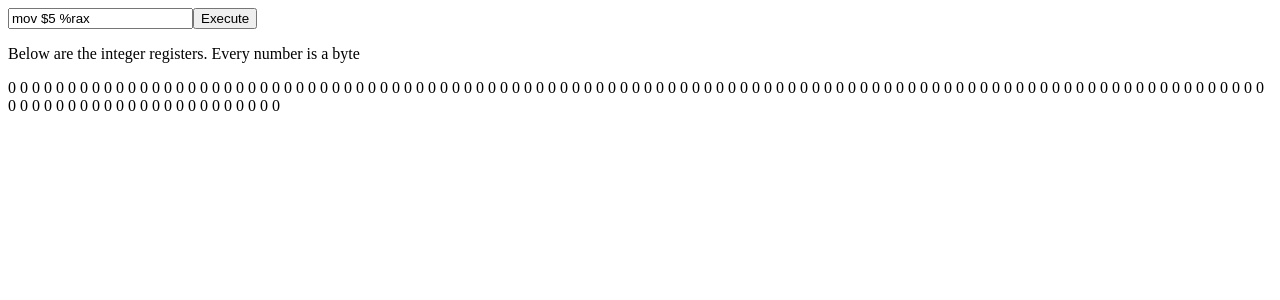
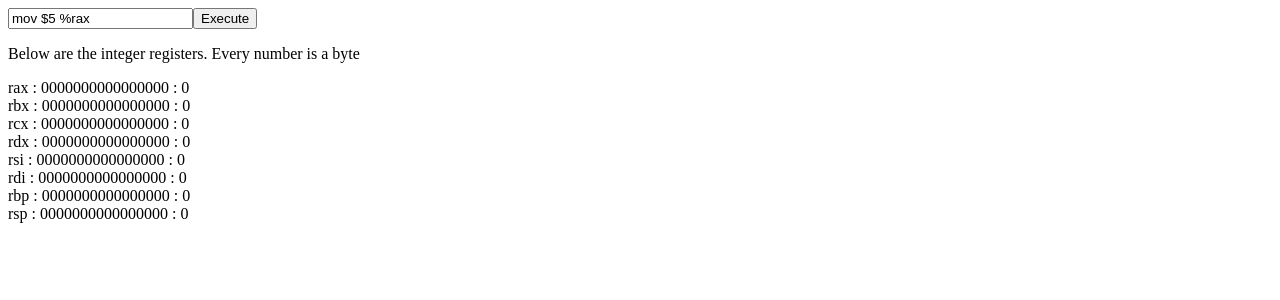
Before and after one commit to redassser/ASM, a Next.js app: page / in a window 1280 px wide. Shown: the top 300 px of the page. Built offline with nearby package versions, Linux system fonts and the light colour scheme.

Commit message:
data displaying

```diff
--- a/components/cpu.js
+++ b/components/cpu.js
@@ -16,17 +16,17 @@ export default class cpu {
         this.intRegisters = new Uint8Array(128);
         this.fpRegs = new Uint8Array(32*64); // 32 zmm registers, each has 64 bytes (512 bits) AVX512
         this.rip = new BigUint64Array(1); // PC on intel is called rip, 64 bits
-        this.eflags = {};
+        this.eflags = {C:0,O:0};
         this.mem = new Uint8Array(memSize); // 1Mb for your machine
     }
     add(regA, regB, regC) { // Quad, Double, Single
         for(let i=regC[1];i>0;i--) {
-            let sum = this.intRegisters[regA[0]+i] + this.intRegisters[regB[0]+i] + eflags.C;
-            eflags.C = 0;
-            if(sum>255) {eflags.C=1; intRegisters[regC[0]+i]=255}
+            let sum = this.intRegisters[regA[0]+i] + this.intRegisters[regB[0]+i] + this.eflags.C;
+            this.eflags.C = 0;
+            if(sum>255) {this.eflags.C=1; intRegisters[regC[0]+i]=255}
             else intRegisters[regC[0]+i]=sum;
         }
-        if(eflags.C>0) {eflags.O=1}
+        if(this.eflags.C>0) {this.eflags.O=1}
     }
     mov(regFrom, regTo) { // Quad, Double, Single
         for(let i=0;i<regTo[1];i++)
--- a/components/translatex86.js
+++ b/components/translatex86.js
@@ -8,7 +8,6 @@ const regs = {
 }
 
 export function translatex86(input) {
-    console.log("got")
     if(!input) return;
     var errorstack = []; const lines = input.split(/\n/);
     for(let i=0;i<lines.length;i++) {
@@ -31,6 +30,7 @@ export function translatex86(input) {
                 }
                 break;
             case "add":
+                x86.add(op[0],op[1]);
                 break;
             default:
         }
--- a/components/x86.js
+++ b/components/x86.js
@@ -1,6 +1,8 @@
 import cpu from "/components/cpu";
 
 export default class x86cpu extends cpu {
+    regnames = [["rax",this.rax], ["rbx",this.rbx], ["rcx",this.rcx], ["rdx",this.rdx],
+                ["rsi",this.rsi], ["rdi",this.rdi], ["rbp",this.rbp], ["rsp",this.rsp]]
     exec(location) {
         //this.rip = location
         // start executing machine language
@@ -28,7 +30,9 @@ export default class x86cpu extends cpu {
         this.mem[offset + a + (b * m)] = this.intRegs[toReg];
     }
 
-    add() {} // same thing
+    add(fromReg, toReg) {
+        super.add(fromReg,toReg,toReg);
+    } // same thing
     sub() {}
     imul() {} // signed multiply, same thing
     div() {} // restricted to just one register dx for some of the data, weird hardcoding
--- a/pages/index.js
+++ b/pages/index.js
@@ -13,21 +13,28 @@ import {x86,translatex86} from "/components/translatex86"
 export default function Home() {
     const [input, setInput] = useState("mov $5 %rax ") //Initial state
     const [regs, setRegs] = useState(x86.intRegisters)
+
     function handleInput(evt) {
         setInput(evt.target.value);
-        console.log(input)
     }
     function handleSubmit() {
         translatex86(input)
         setRegs(x86.intRegisters.slice(0))
-        console.log("h", x86.intRegisters)
     }
     return(
     <>
         <input type="text" value={input} onChange={evt => handleInput(evt)}/>
         <button onClick={handleSubmit}>Execute</button>
         <p>Below are the integer registers. Every number is a byte</p>
-        <p>{regs.join(" ")}</p>
+        <div>
+            {x86.regnames.map((item,ind) => {
+                const bytes = new Uint8Array(regs.slice(item[1][0],item[1][1]+item[1][0])).buffer;
+                const big = new DataView(bytes).getBigUint64();
+                var hex = big.toString(16).toUpperCase(), bin = big.toString(10);
+                if(hex.length<16) {hex="0".repeat(16-hex.length)+hex}
+                return(<div key={item[0]}>{item[0]+" : "+hex+" : "+bin}</div>)
+            })}
+        </div>
     </>
     )
 }
```
